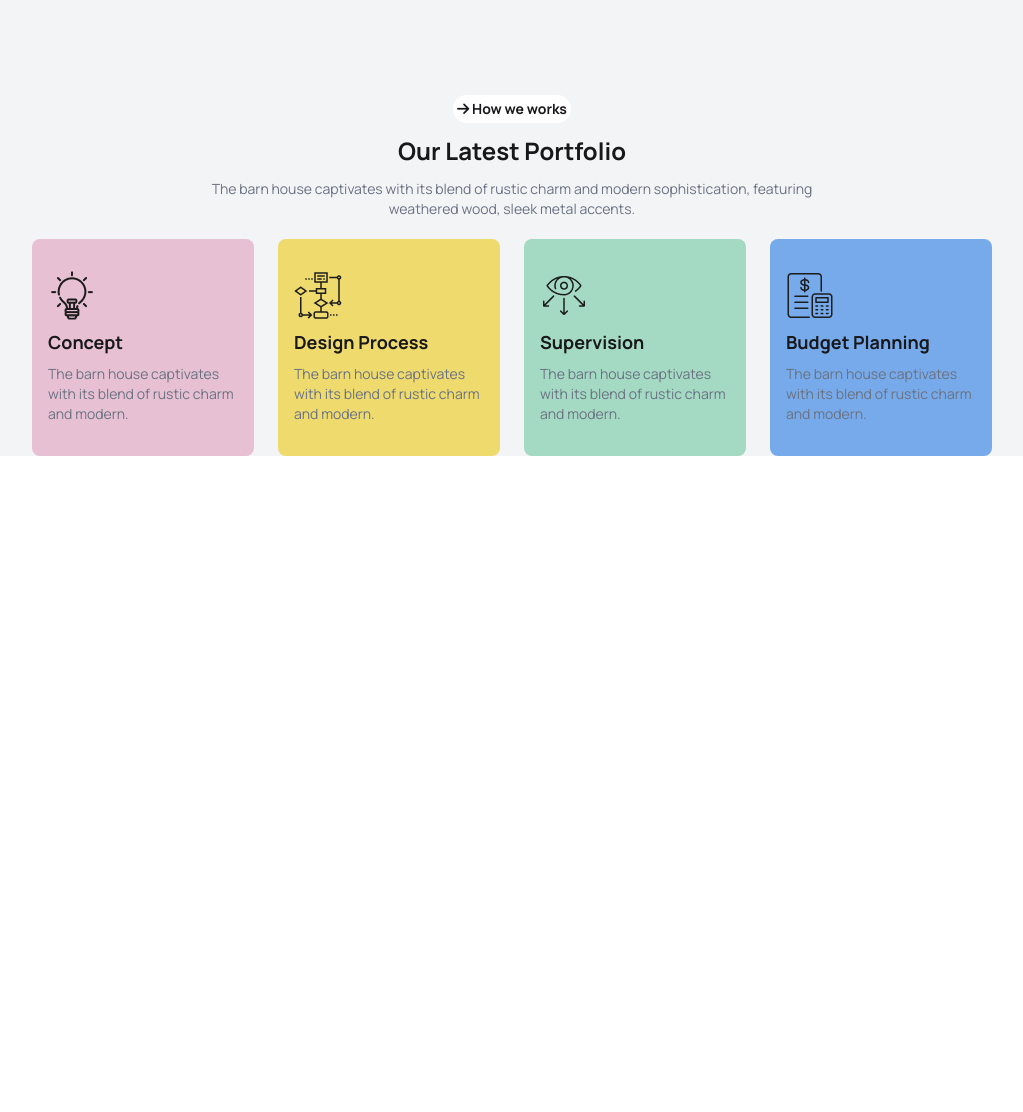
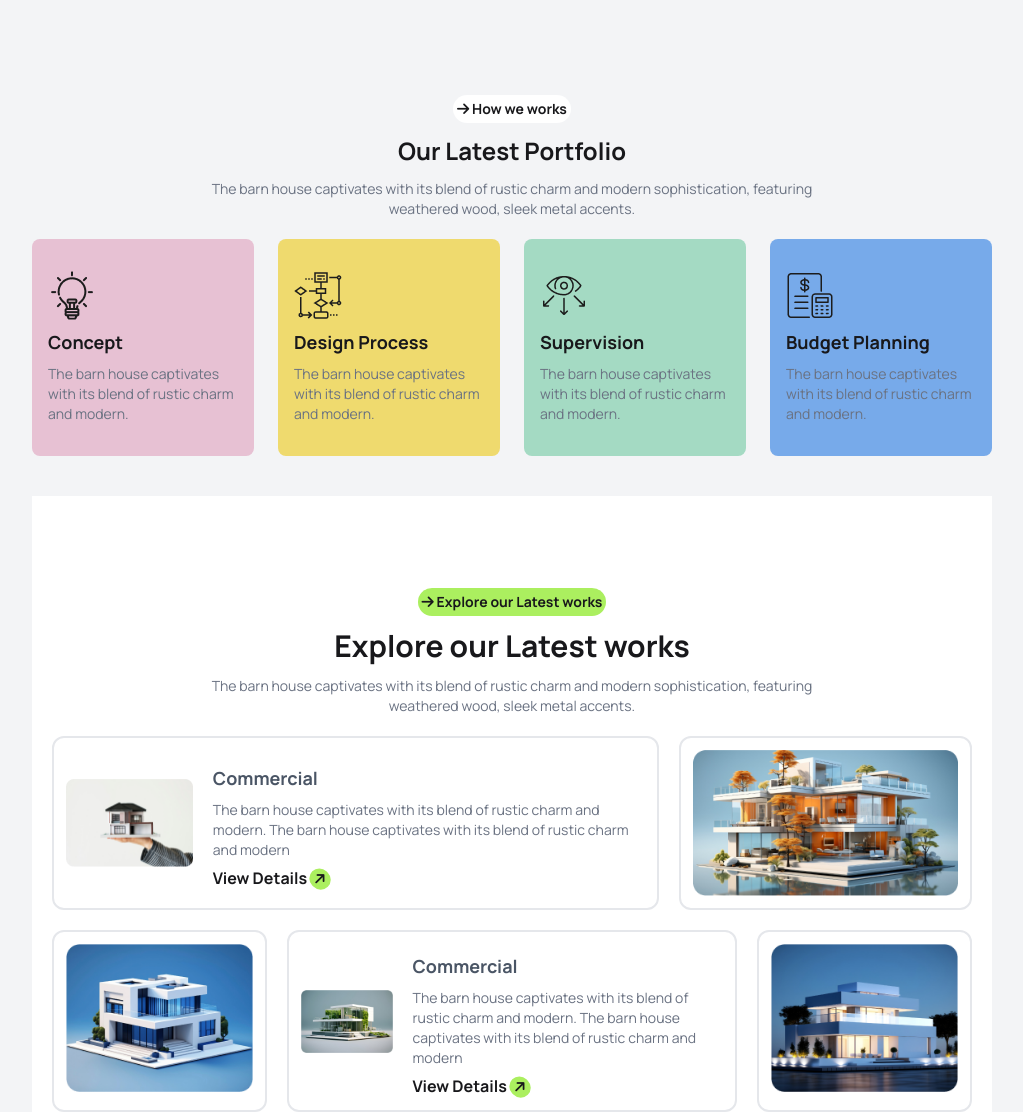
Before and after one commit to Maruf131/Assignment-3, a plain HTML site: page index.html in a window 1280 px wide. Shown: the part 1697-2809 px from the top of the page, without its empty margins (128-1151 px from the left). Before the commit the page ends 2153 px from the top, so only its background shows below. Drawn offline with nearby package versions, Linux system fonts and the light colour scheme.

Commit message:
section added and reesponsive device

```diff
--- a/index.html
+++ b/index.html
@@ -184,8 +184,57 @@
             </div>
         </section>
 
-        <section>
+        <section class="mt-10 lg:max-w-3/4 xl:mx-auto xl:pt-20 pt-10 mx-2 bg-white">
+            <div class="text-center">
+                <button class="bg-[#ABEF5F] p-1 rounded-2xl text-sm font-bold mt-3"><i
+                        class="fa-solid fa-arrow-right"></i>
+                    Explore our Latest works</button>
+                <h1 class="text-3xl font-bold mt-3">Explore our Latest works</h1>
+                <p class="text-sm text-gray-500 w-2/3 mx-auto mt-3">The barn house captivates with its blend of rustic
+                    charm and modern sophistication, featuring weathered wood, sleek metal accents.</p>
+            </div>
+            <div class="grid xl:grid-cols-3 xl:grid-rows-1 gap-5 mt-5 xl:mx-5">
+                <div class="xl:flex xl:col-span-2 border-2 border-gray-200 rounded-xl p-3 items-center gap-5">
+                    <div>
+                        <img class="w-full" src="assets/img1.png" alt="">
+                    </div>
+                    <div>
+                        <h2 class="text-lg text-gray-600 font-bold mt-2">Commercial</h2>
+                        <p class="text-sm text-gray-500 mt-2">The barn house captivates with its blend of rustic charm
+                            and modern. The barn house
+                            captivates with its blend of rustic charm and modern</p>
+                        <h3 class="font-bold">View Details <i
+                                class="fa-solid fa-arrow-right text-sm -rotate-45 bg-[#ABEF5F] p-1 rounded-full mt-2"></i>
+                        </h3>
+                    </div>
+                </div>
+                <div>
+                    <img class="border-2 border-gray-200 rounded-xl p-3" src="assets/img2.png" alt="">
+                </div>
+            </div>
+            <div class="grid xl:grid-cols-4 xl:grid-rows-1 gap-5 mt-5 xl:mx-5">
+                <div class="xl:grid-cols-1 border-2 border-gray-200 p-3 rounded-xl">
+                    <img class="w-full" src="assets/img3.png" alt="">
+                </div>
 
+                <div class="xl:flex xl:col-span-2 border-2 border-gray-200 rounded-xl p-3 items-center gap-5">
+                    <div>
+                        <img class="w-full " src="assets/img4.png" alt="">
+                    </div>
+                    <div>
+                        <h2 class="text-lg text-gray-600 font-bold mt-2">Commercial</h2>
+                        <p class="text-sm text-gray-500 mt-2">The barn house captivates with its blend of rustic charm
+                            and modern. The barn house
+                            captivates with its blend of rustic charm and modern</p>
+                        <h3 class="font-bold">View Details <i
+                                class="fa-solid fa-arrow-right text-sm -rotate-45 bg-[#ABEF5F] p-1 rounded-full mt-2"></i>
+                        </h3>
+                    </div>
+                </div>
+                <div class="xl:grid-cols-1 border-2 border-gray-200 p-3 rounded-xl">
+                    <img class="w-full" src="assets/img5.png" alt="">
+                </div>
+            </div>
         </section>
     </main>
 
```
